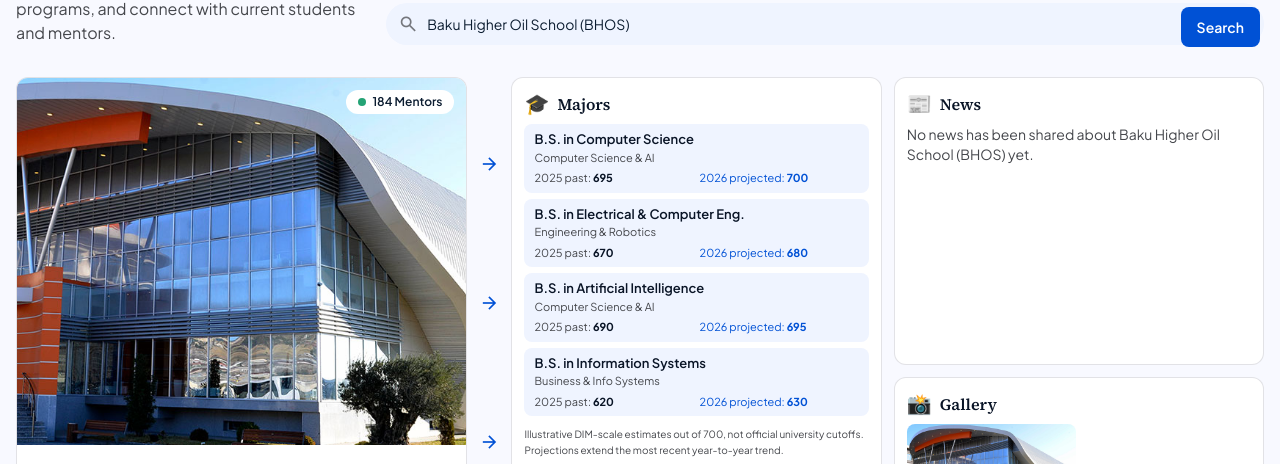
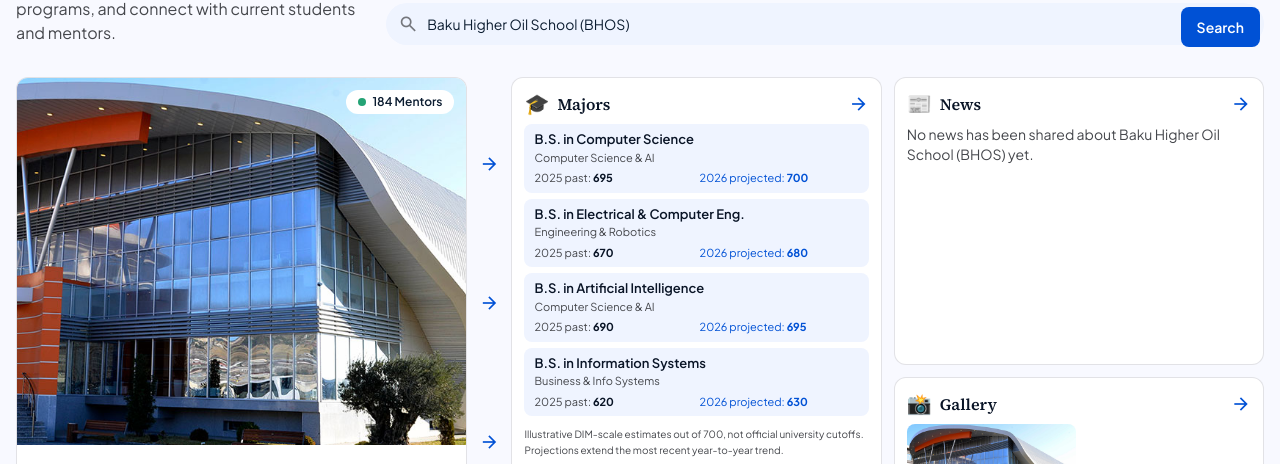
Before and after one commit to Muhammed1225/Academix, a React (Vite) app: page /colleges in a window 1280 px wide. Shown: the part 211-675 px from the top of the page. Built offline with nearby package versions, Linux system fonts and the light colour scheme.

Commit message:
modified:   src/pages/CollegesPage.tsx 	modified:   src/pages/MajorsPage.tsx

```diff
--- a/src/pages/CollegesPage.tsx
+++ b/src/pages/CollegesPage.tsx
@@ -154,6 +154,7 @@
   const sections = [
     {
       id: 'majors',
+      href: college ? `/colleges/${college.id}/majors` : undefined,
       emoji: '🎓',
       title: 'Majors',
       content: majors.length ? (
@@ -188,6 +189,7 @@
     },
     {
       id: 'news',
+      href: college ? `/colleges/${college.id}#news` : undefined,
       emoji: '📰',
       title: 'News',
       content: relatedPosts.length ? (
@@ -203,6 +205,7 @@
     },
     {
       id: 'gallery',
+      href: college ? `/colleges/${college.id}#gallery` : undefined,
       emoji: '📸',
       title: 'Gallery',
       content: photos.length ? (
@@ -217,18 +220,28 @@
 
   return (
     <div className="grid auto-rows-fr gap-3 sm:grid-cols-2">
-      {sections.map((section) => (
-        <section
-          key={section.id}
-          className={`card flex min-h-[288px] min-w-0 flex-col p-3 ${section.id === 'majors' ? 'sm:row-span-2' : ''}`}
-        >
+      {sections.map((section) => {
+        const className = `card flex min-h-[288px] min-w-0 flex-col p-3 ${section.id === 'majors' ? 'sm:row-span-2' : ''} ${section.href ? 'transition hover:border-secondary/40 hover:shadow-float focus-visible:outline focus-visible:outline-2 focus-visible:outline-secondary' : ''}`;
+        const content = (
+          <>
             <h3 className="mb-1.5 flex items-center gap-2 font-headline text-base font-semibold text-primary">
               <span aria-hidden="true" className="text-xl">{section.emoji}</span>
               {section.title}
+              {section.href && <Icon name="arrow_forward" className="ml-auto text-secondary" />}
             </h3>
             <div className="min-h-0 flex-1 overflow-y-auto">{section.content}</div>
+          </>
+        );
+        return section.href ? (
+          <Link key={section.id} to={section.href} className={className} aria-label={`View ${section.title} for ${university}`}>
+            {content}
+          </Link>
+        ) : (
+          <section key={section.id} className={className}>
+            {content}
           </section>
-      ))}
+        );
+      })}
     </div>
   );
 }
--- a/src/pages/MajorsPage.tsx
+++ b/src/pages/MajorsPage.tsx
@@ -293,6 +293,7 @@
 
   return (
     <div className="space-y-5">
+      <div className="flex flex-wrap items-center justify-between gap-3">
         <nav className="flex flex-wrap items-center gap-1.5 text-sm text-on-surface-variant">
           <Link to="/colleges" className="hover:text-secondary">
             Explore Universities
@@ -306,6 +307,11 @@
           <Icon name="chevron_right" className="!text-[16px]" />
           <span className="font-semibold text-primary">{major.name}</span>
         </nav>
+        <Link to={`/colleges/${college.id}`} className="btn-outline shrink-0">
+          <Icon name="arrow_back" />
+          University overview
+        </Link>
+      </div>
 
       <div className="grid gap-6 lg:grid-cols-[300px_minmax(0,1fr)]">
         <aside className="lg:sticky lg:top-24 lg:max-h-[calc(100vh-7rem)] lg:overflow-y-auto lg:pr-1">
```
Lines whose indentation alone changed are shown as unchanged.
